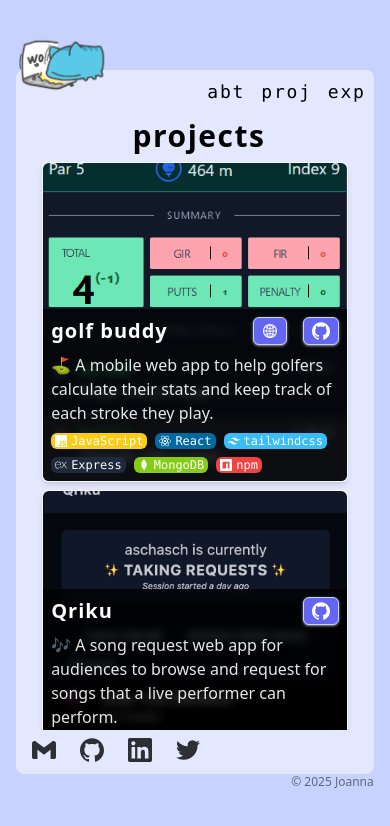
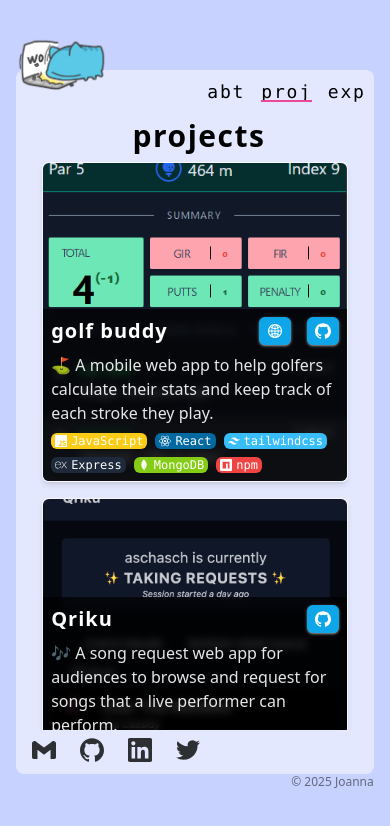
Before and after one commit to juju927/jujuwho, a React (Vite) app: page /projects in a window 390 px wide. Shown: the top 826 px of the page. Built offline with nearby package versions, Linux system fonts and the light colour scheme.

Commit message:
fix: consolidate buttons and add styling to small screen nav

```diff
--- a/src/components/common/NavBar.jsx
+++ b/src/components/common/NavBar.jsx
@@ -22,10 +22,7 @@ const NavBar = () => {
 	return (
 		<div className="w-fit my-1 flex gap-4 text-black dark:text-white">
 			{Object.keys(navs).map((nav) => (
-				<NavLink
-					to={navs[nav].linkTo}
-					key={nav}
-				>
+				<NavLink to={navs[nav].linkTo} key={nav}>
 					{({ isActive }) => (
 						<>
 							{/* nav link label */}
@@ -44,8 +41,15 @@ const NavBar = () => {
 
 							{/* nav link label for smaller screens */}
 							<div className="block md:hidden">
-								<div className="text-lg font-mono font-medium tracking-widest">
+								<div className="relative group text-lg font-mono font-medium tracking-widest">
 									{navs[nav].abbrvLabel}
+									<span
+										className={`absolute left-0 bottom-1 w-full h-0.5 bg-pink-500 ${
+											isActive
+												? "scale-x-100"
+												: "scale-x-0"
+										}`}
+									></span>
 								</div>
 							</div>
 						</>
--- a/src/components/projects/DemoButton.jsx
+++ /dev/null
@@ -1,17 +0,0 @@
-import { AiOutlineGlobal } from "react-icons/ai";
-
-const DemoButton = ({ link }) => {
-  return (
-    <a
-      className="cursor:pointer flex items-center gap-2 bg-indigo-500 border border-indigo-200 px-2 py-1 rounded-md text-white shadow shadow-white/50"
-      title="View demo"
-      href={link}
-      target="_blank"
-      rel="noreferrer noopener"
-    >
-      <AiOutlineGlobal />
-    </a>
-  )
-}
-
-export default DemoButton
--- a/src/components/projects/GithubButton.jsx
+++ /dev/null
@@ -1,17 +0,0 @@
-import { SiGithub } from "react-icons/si";
-
-const GithubButton = ({ link }) => {
-  return (
-    <a
-      className="cursor:pointer flex items-center gap-2 bg-indigo-500 border border-indigo-200 px-2 py-1 rounded-md text-lg text-white shadow shadow-white/50"
-      title="View on GitHub"
-      href={link}
-      target="_blank"
-      rel="noreferrer noopener"
-    >
-      <SiGithub />
-    </a>
-  );
-};
-
-export default GithubButton;
--- a/src/components/projects/ProjectCard.jsx
+++ b/src/components/projects/ProjectCard.jsx
@@ -1,5 +1,4 @@
-import DemoButton from "./DemoButton";
-import GithubButton from "./GithubButton";
+import ProjectCardButton from "./ProjectCardButton";
 import TagList from "./TagList";
 
 const ProjectCard = ({ project }) => {
@@ -16,13 +15,23 @@ const ProjectCard = ({ project }) => {
 						{project?.name}
 					</h1>
 					<div className="flex justify-end gap-4">
-            {project?.links?.demo && <DemoButton link={project?.links?.demo} />}
+						{project?.links?.demo && (
+							<ProjectCardButton
+								type="demo"
+								link={project?.links?.demo}
+							/>
+						)}
 						{project?.links?.github && (
-              <GithubButton link={project?.links?.github} />
+							<ProjectCardButton
+								type="github"
+								link={project?.links?.github}
+							/>
 						)}
 					</div>
 				</div>
-        <p className="text-base text-white/90 grow">{project?.description}</p>
+				<p className="text-base text-white/90 grow">
+					{project?.description}
+				</p>
 
 				<TagList taglist={project?.tags} />
 			</div>
--- /dev/null
+++ b/src/components/projects/ProjectCardButton.jsx
@@ -0,0 +1,28 @@
+import { AiOutlineGlobal } from "react-icons/ai";
+import { SiGithub } from "react-icons/si";
+
+const ProjectCardButton = ({ type, link }) => {
+	const TYPES = {
+		demo: {
+			title: "View demo",
+			icon: <AiOutlineGlobal />,
+		},
+		github: {
+			title: "View on GitHub",
+			icon: <SiGithub />,
+		},
+	};
+
+	return (
+		<a
+			className="cursor:pointer flex items-center gap-2 bg-sky-500 px-2 py-1 rounded-md text-white shadow shadow-white/50"
+			title={TYPES[type].title}
+			href={link}
+			target="_blank"
+			rel="noreferrer noopener"
+		>
+			{TYPES[type].icon}
+		</a>
+	);
+};
+export default ProjectCardButton;
--- a/src/pages/ProjectsPage.jsx
+++ b/src/pages/ProjectsPage.jsx
@@ -8,7 +8,7 @@ const ProjectsPage = () => {
     <div className="flex flex-col gap-2 ">
       <PageHeader text="projects" />
 
-      <div className="grid grid-cols-1 md:grid-cols-2 xl:grid-cols-3 gap-2 place-items-center">
+      <div className="grid grid-cols-1 md:grid-cols-2 xl:grid-cols-3 gap-4 place-items-center">
         { projects.map((project) => (
           <ProjectCard key={project.name} project={project} />
         ))}
```
Lines whose indentation alone changed are shown as unchanged.
